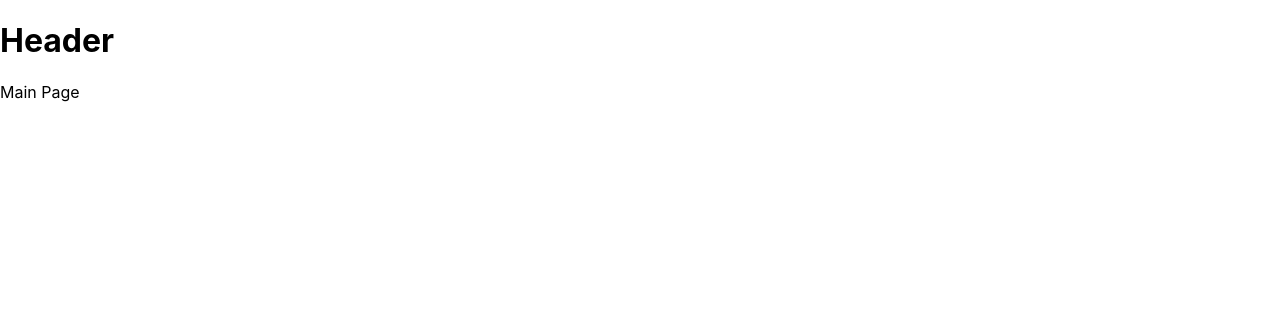
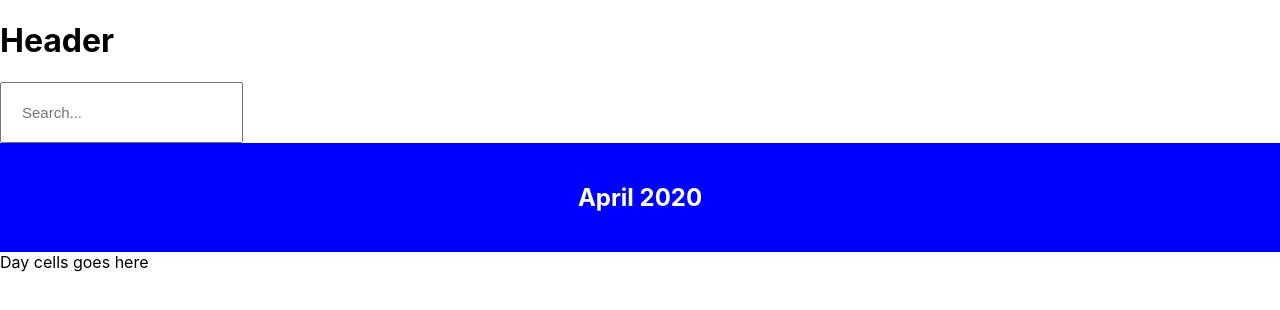
Before and after one commit to VahanAper/dataowl-todo, a React (Create React App) app: page / in a window 1280 px wide. Shown: the top 310 px of the page. Built offline with nearby package versions, Linux system fonts and the light colour scheme.

Commit message:
Create Calendar component initial version

```diff
--- a/src/components/pages/Main.tsx
+++ b/src/components/pages/Main.tsx
@@ -1,7 +1,15 @@
 import React from 'react';
 
+import Search from '../ui/Search';
+import Calendar from '../ui/Calendar';
+
 const Main = () => {
-  return <div>Main Page</div>;
+  return (
+    <div>
+      <Search onSearch={() => {}} />
+      <Calendar month={4} year={2020} />
+    </div>
+  );
 };
 
 export default React.memo(Main);
--- /dev/null
+++ b/src/components/ui/Calendar.css
@@ -0,0 +1,6 @@
+.calendar_header {
+  padding: 20px;
+  background-color: blue;
+  text-align: center;
+  color: white;
+}
--- /dev/null
+++ b/src/components/ui/Calendar.tsx
@@ -0,0 +1,26 @@
+import React from 'react';
+
+import { formatMonthName } from '../../utils';
+
+import './Calendar.css';
+
+type Props = {
+  month: number;
+  year: number;
+};
+
+const Calendar = ({ month, year }: Props) => {
+  const header = formatMonthName(year, month);
+
+  return (
+    <div>
+      <div className="calendar_header">
+        <h2>{header}</h2>
+      </div>
+
+      <div>Day cells goes here</div>
+    </div>
+  );
+};
+
+export default React.memo(Calendar);
--- /dev/null
+++ b/src/utils.ts
@@ -0,0 +1,21 @@
+const monthNames = [
+  'January',
+  'February',
+  'March',
+  'April',
+  'May',
+  'June',
+  'July',
+  'August',
+  'September',
+  'October',
+  'November',
+  'December',
+];
+
+export const formatMonthName = (year: number, month: number) => {
+  // month index is 1 based
+  const monthName = monthNames[month - 1];
+
+  return `${monthName} ${year}`;
+};
```
